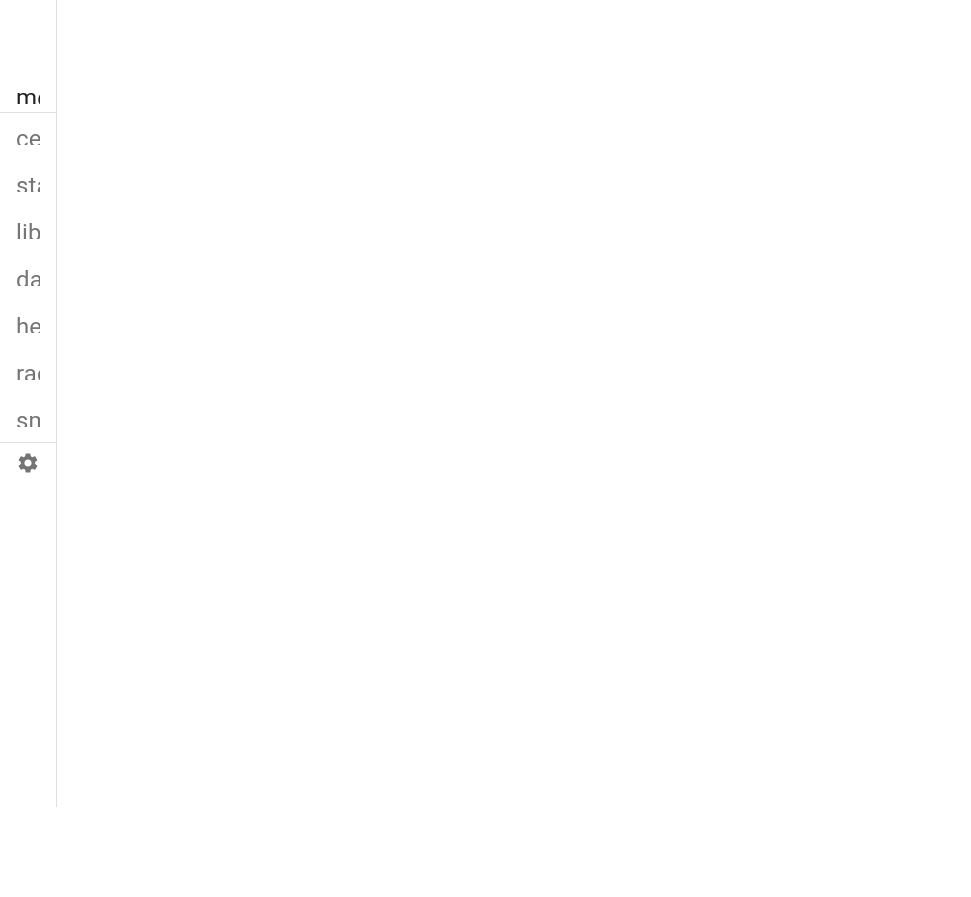
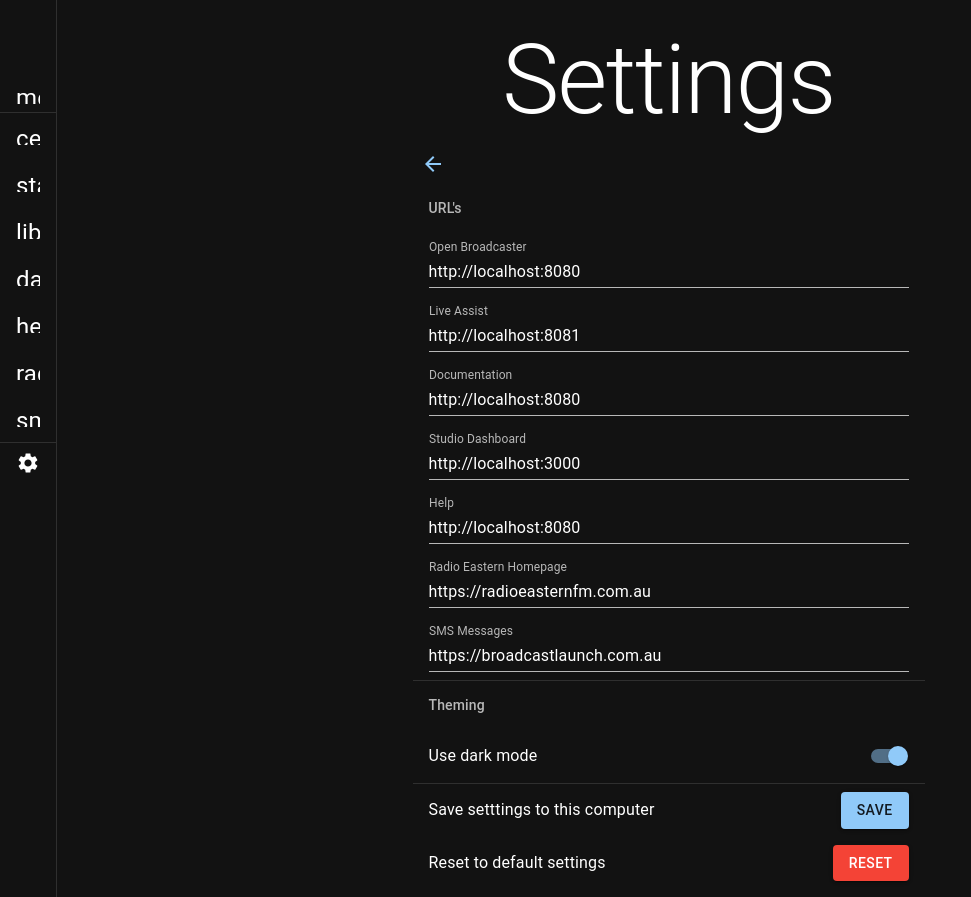
Before and after one commit to Radio-Eastern-FM/Belt, a React (Create React App) app: page / in a window 1280 px wide. Shown: the whole page, without its empty margins (0-971 px from the left). Before the commit the page ends 807 px from the top, so only its background shows below. Built offline with nearby package versions, Linux system fonts and the light colour scheme.

Commit message:
add: dark mode

```diff
--- a/src/app.tsx
+++ b/src/app.tsx
@@ -4,6 +4,7 @@ import { Header } from './components/header'
 import { Page } from './components/page'
 import { DrawerPanel } from './components/drawer-panel'
 import { CssBaseline } from '@mui/material';
+import { ThemeProvider, createTheme } from '@mui/material/styles';
 import { useFlags } from './settings/flags-provider';
 import styled from 'styled-components';
 import { useNavigate } from 'react-router-dom';;
@@ -27,6 +28,17 @@ const PageWrapper = styled(Page)`
   height: 100vh;
 `;
 
+const darkTheme = createTheme({
+  palette: {
+    mode: 'dark',
+  },
+});
+const lightTheme = createTheme({
+  palette: {
+    mode: 'light',
+  },
+});
+
 const App = (props: { children: React.ReactElement }) => {
   let { getFlags } = useFlags();
   let navigate = useNavigate();
@@ -34,6 +46,7 @@ const App = (props: { children: React.ReactElement }) => {
   const [drawOpen, setDrawOpen] = React.useState(false);
   const [selectedIFrame, setSelectedIFrame] = React.useState(getFlags().menu.items[0]);
   return (
+    <ThemeProvider theme={getFlags().theme === "dark" ? darkTheme :  lightTheme}>
       <Root className="App">
         <CssBaseline />
         <Header />
@@ -51,6 +64,7 @@ const App = (props: { children: React.ReactElement }) => {
           {props.children ? props.children : <Iframe src={selectedIFrame.url} />}
         </PageWrapper>
       </Root>
+    </ThemeProvider>
   );
 }
 
--- a/src/index.js
+++ b/src/index.js
@@ -14,11 +14,20 @@ const root = ReactDOM.createRoot(
   document.getElementById("root")
 );
 
+
 root.render(
   <BrowserRouter>
     <Routes>
-      <Route path="/" element={<App />} />
-      <Route path="/settings" element={<App><Settings /></App>} />
+      <Route path="/" element={
+        <App>
+          <Settings />
+        </App>
+      } />
+      <Route path="/settings" element={
+        <App>
+          <Settings />
+        </App>
+      } />
     </Routes>
   </BrowserRouter>
 );
--- a/src/routes/settings.tsx
+++ b/src/routes/settings.tsx
@@ -1,4 +1,4 @@
-import { Button, IconButton, List, ListItem, ListItemText, ListSubheader, TextField, Typography } from "@mui/material";
+import { Button, Divider, IconButton, List, ListItem, ListItemText, ListSubheader, Switch, TextField, Typography } from "@mui/material";
 import { useNavigate} from "react-router-dom";
 import { ArrowBack } from '@mui/icons-material';
 import { useFlags } from "../settings/flags-provider";
@@ -6,19 +6,25 @@ import React, { useEffect, useState } from "react";
 import styled from "styled-components";
 
 const SettingsList = styled(List)`
-  min-width: 50vw;
+  min-width: 40vw;
   margin: auto!important;
 `;
 
 const Settings = (props: { children: React.ReactElement }) => {
   let navigate = useNavigate();
   let { getFlags, setFlags } = useFlags();
+
   const [menuItems, setMenuItems] = useState(getFlags().menu.items);
-  const [pendingChanges, setPendingChanges] = useState(false);
+  const [isDarkMode, setIsDarkMode] = useState(getFlags().theme === "dark");
+
+  const [isPendingChanges, setIsPendingChanges] = useState(false);
 
   useEffect(() => {
-    setPendingChanges(JSON.stringify(menuItems) === JSON.stringify(getFlags().menu.items));
-  }, [getFlags, menuItems]);
+    setIsPendingChanges(
+      JSON.stringify(menuItems) !== JSON.stringify(getFlags().menu.items) ||
+      isDarkMode !== (getFlags().theme === "dark")
+    );
+  }, [getFlags, isDarkMode, menuItems]);
   return (
     <div>
       <br />
@@ -53,6 +59,20 @@ const Settings = (props: { children: React.ReactElement }) => {
             />
           </ListItem>
         )}
+        <Divider />
+        <ListSubheader>Theming</ListSubheader>
+        <ListItem>
+          <ListItemText primary="Use dark mode" />
+          <Switch
+            edge="end"
+            checked={isDarkMode}
+            onChange={() => setIsDarkMode(!isDarkMode)}
+            inputProps={{
+              "aria-labelledby": "switch-list-label-dark-mode",
+            }}
+          />
+        </ListItem>
+        <Divider />
         <ListItem>
           <ListItemText primary="Save setttings to this computer" />
           <Button
@@ -60,18 +80,24 @@ const Settings = (props: { children: React.ReactElement }) => {
             onClick={() => {
               let flags = getFlags();
               flags.menu.items = menuItems;
+              flags.theme = isDarkMode ? "dark" : "light";
               setFlags(flags);
+              window.location.reload();
             }}
-            disabled={pendingChanges}
+            // disabled={!isPendingChanges}
           >Save</Button>
         </ListItem>
-        {/* <Switch
-          edge="end"
-          checked={true}
-          inputProps={{
-            "aria-labelledby": "switch-list-label-bluetooth",
-          }}
-        /> */}
+        <ListItem>
+          <ListItemText primary="Reset to default settings" />
+          <Button
+            variant="contained"
+            color="error"
+            onClick={() => {
+              localStorage.removeItem("flags");
+              setMenuItems(getFlags().menu.items);
+            }}
+          >Reset</Button>
+        </ListItem>
       </SettingsList>
     </div>
   );
--- a/src/settings/flags.ts
+++ b/src/settings/flags.ts
@@ -1,4 +1,5 @@
 export interface IFlags {
+  theme: "light" | "dark",
   menu: {
     variant: "permanent" | "persistent" | "temporary" | undefined;
     items: IMenuItem[];
@@ -14,6 +15,7 @@ export interface IMenuItem {
 }
 
 export const defaultFlags:IFlags = {
+  theme: "dark",
   menu: {
     variant: "temporary",
     items: [
```
Lines whose indentation alone changed are shown as unchanged.
